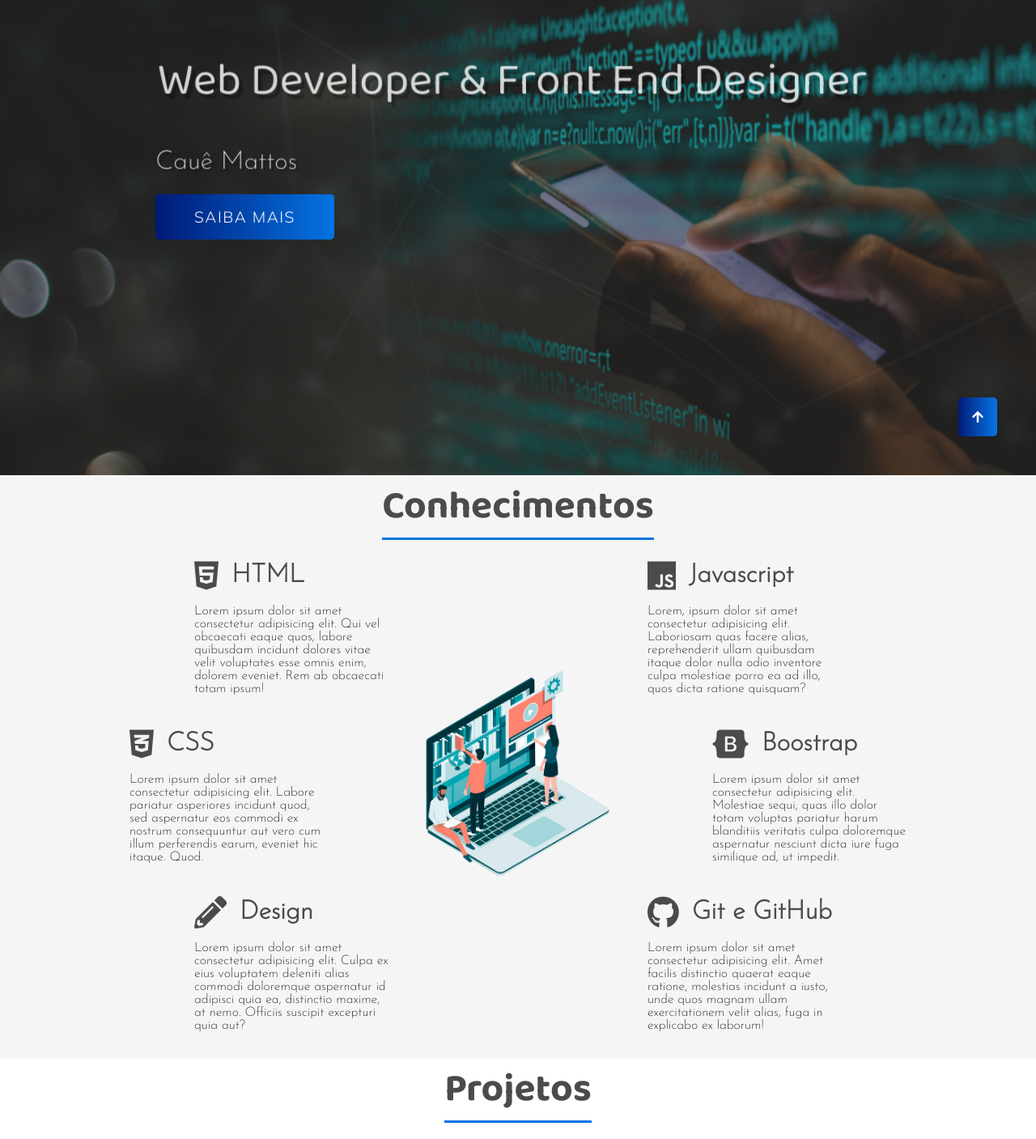
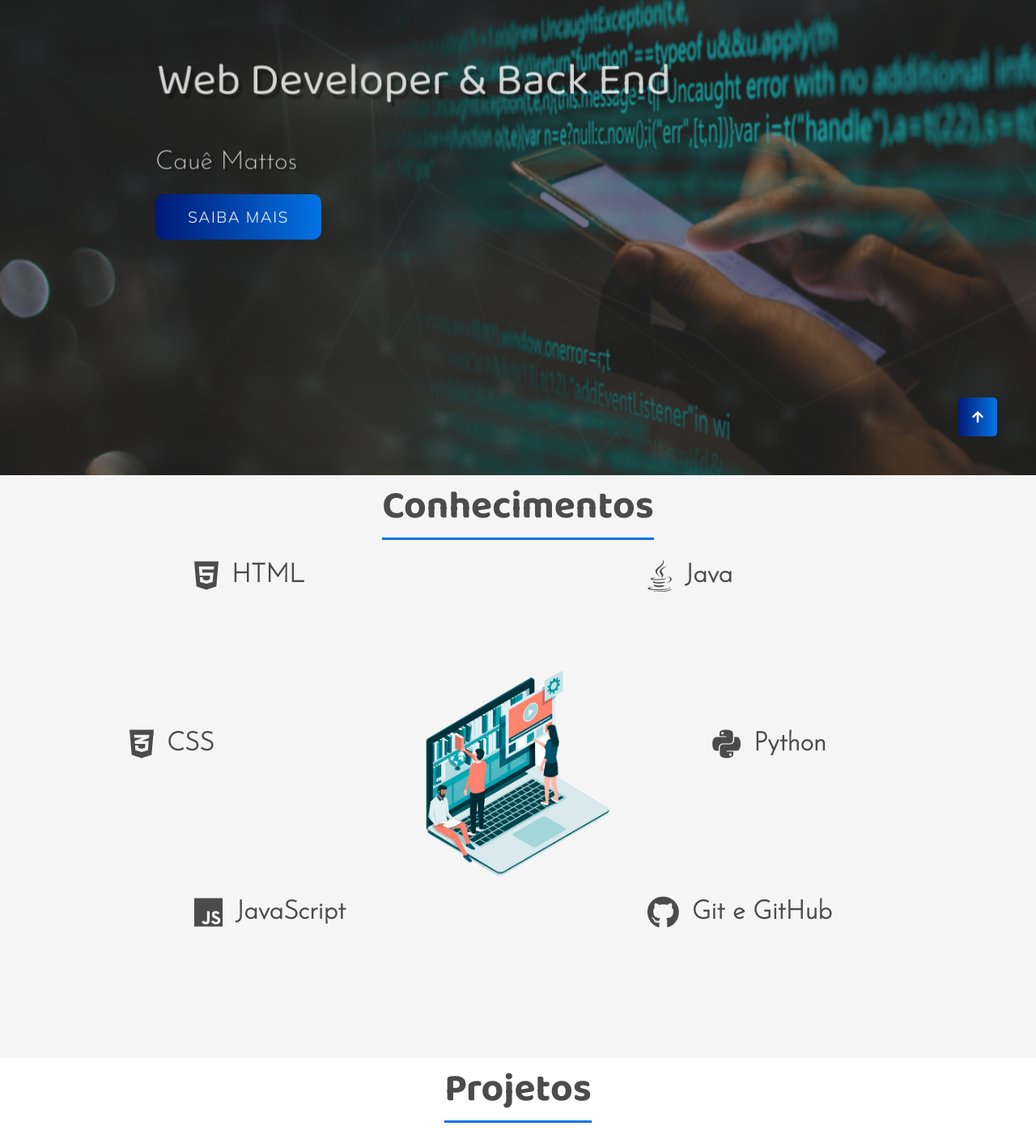
Before and after one commit to SrMattosCaue/Portfolio, a plain HTML site: page index.html in a window 1280 px wide. Shown: the part 213-1620 px from the top of the page at 81% size. Drawn offline with Linux system fonts and the light colour scheme.

Commit message:
Atualização

```diff
--- a/index.html
+++ b/index.html
@@ -26,9 +26,9 @@
                 <img src="imagem/principal.jpeg" alt="">
             </div>
             <div class="banner">
-                <h1>Web Developer & Front End Designer</h1>
+                <h1>Web Developer & Back End</h1>
                 <p>Cauê Mattos</p>
-                <button>Saiba Mais</button>
+                <button id="botao">Saiba Mais</button>
             </div>
         </header>
 
@@ -41,9 +41,9 @@
                 </ul>
             </nav>
             <div class="social-media">
-                <a href="#"><i class="fab fa-github-alt"></i></a>
-                <a href="#"><i class="fab fa-twitter"></i></a>
-                <a href="#"><i class="fab fa-linkedin"></i></a>
+                <a href="https://github.com/SrMattosCaue" target="_blank"><i class="fab fa-github-alt"></i></a>
+                <a href="https://twitter.com/Sr_MattosCaue" target="_blank"><i class="fab fa-twitter"></i></a>
+                <a href="www.linkedin.com/in/caue-mattos" target="_blank"><i class="fab fa-linkedin"></i></a>
             </div>
         </aside>
 
@@ -58,7 +58,7 @@
                   <h3>HTML</h3>
                 </div>
                 <div class="conhecimento-text">
-                  <p>Lorem ipsum dolor sit amet consectetur adipisicing elit. Qui vel obcaecati eaque quos, labore quibusdam incidunt dolores vitae velit voluptates esse omnis enim, dolorem eveniet. Rem ab obcaecati totam ipsum!</p>
+                  <p></p>
                 </div>
               </div>
               <div class="conhecimento">
@@ -67,35 +67,34 @@
                   <h3>CSS</h3>
                 </div>
                 <div class="conhecimento-text">
-                  <p>Lorem ipsum dolor sit amet consectetur adipisicing elit. Labore pariatur asperiores incidunt quod, sed aspernatur eos commodi ex nostrum consequuntur aut vero cum illum perferendis earum, eveniet hic itaque. Quod.</p>
-                </div>
-              </div>
-              <div class="conhecimento">
-                <div class="conhecimento-header">
-                  <i class="fas fa-pencil-alt"></i>
-                  <h3>Design</h3>
-                </div>
-                <div class="conhecimento-text">
-                  <p>Lorem ipsum dolor sit amet consectetur adipisicing elit. Culpa ex eius voluptatem deleniti alias commodi doloremque aspernatur id adipisci quia ea, distinctio maxime, at nemo. Officiis suscipit excepturi quia aut?</p>
+                  <p></p>
                 </div>
               </div>
               <div class="conhecimento">
                 <div class="conhecimento-header">
                   <i class="fab fa-js"></i>
-                  <h3>Javascript</h3>
+                  <h3>JavaScript</h3>
                 </div>
                 <div class="conhecimento-text">
-                  <p>Lorem, ipsum dolor sit amet consectetur adipisicing elit. Laboriosam quas facere alias, reprehenderit ullam quibusdam itaque dolor nulla odio inventore culpa molestiae porro ea ad illo, quos dicta ratione quisquam?
-                  </p>
+                  <p></p>
                 </div>
               </div>
               <div class="conhecimento">
                 <div class="conhecimento-header">
-                  <i class="fab fa-bootstrap"></i>
-                  <h3>Boostrap</h3>
+                  <i class="fab fa-java"></i>
+                  <h3>Java</h3>
                 </div>
                 <div class="conhecimento-text">
-                  <p>Lorem ipsum dolor sit amet consectetur adipisicing elit. Molestiae sequi, quas illo dolor totam voluptas pariatur harum blanditiis veritatis culpa doloremque aspernatur nesciunt dicta iure fuga similique ad, ut impedit.</p>
+                  <p></p>
+                </div>
+              </div>
+              <div class="conhecimento">
+                <div class="conhecimento-header">
+                  <i class="fab fa-python"></i>
+                  <h3>Python</h3>
+                </div>
+                <div class="conhecimento-text">
+                  <p></p>
                 </div>
               </div>
               <div class="conhecimento">
@@ -104,7 +103,7 @@
                   <h3>Git e GitHub</h3>
                 </div>
                 <div class="conhecimento-text">
-                  <p>Lorem ipsum dolor sit amet consectetur adipisicing elit. Amet facilis distinctio quaerat eaque ratione, molestias incidunt a iusto, unde quos magnam ullam exercitationem velit alias, fuga in explicabo ex laborum!</p>
+                  <p></p>
                 </div>
               </div>
               <div class="conhecimentos-img-wrapper">
@@ -156,13 +155,13 @@
           <footer>
             <div class="footer-content">
               <p>
-                Copyright &copy; 2021, ETECIA DS - Todos os direitos reservados
+                &copy; 2021, ETECIA DS - Todos os direitos reservados
               </p>
               <div class="social-list">
                 <ul>
-                  <li></li><a href=""><i class="fab fa-instagram"></i></a></li>
-                  <li><a href=""><i class="fab fa-twitter"></i></a></li>
-                  <li><a href=""><i class="fab fa-linkedin"></i></a></li>
+                  <li></li><a href="https://www.instagram.com/sr_mattoscaue/"target="_blank"><i class="fab fa-instagram"></i></a></li>
+                  <li><a href="https://twitter.com/Sr_MattosCaue"target="_blank"><i class="fab fa-twitter"></i></a></li>
+                  <li><a href="https://www.linkedin.com/in/caue-mattos"target="_blank"><i class="fab fa-linkedin"></i></a></li>
                 </ul>
                 </div>
           </footer>
--- a/script.js
+++ b/script.js
@@ -1,3 +1,6 @@
 document.querySelector(".hamburguer").addEventListener("click", () =>
     document.querySelector(".container").classList.toggle("show-menu")
 );
+
+document.querySelector(".banner").addEventListener("click", () =>
+    document.querySelector(".container").classList.toggle("show-menu"));
--- a/style.css
+++ b/style.css
@@ -156,9 +156,9 @@ header{
     background: #0575E6;  /* fallback for old browsers */
     background: -webkit-linear-gradient(to right, #021B79, #0575E6);  /* Chrome 10-25, Safari 5.1-6 */
     background: linear-gradient(to right, #021B79, #0575E6); /* W3C, IE 10+/ Edge, Firefox 16+, Chrome 26+, Opera 12+, Safari 7+ */
-    padding: 1rem 3rem;
+    padding: 1rem 2.5rem;
     border: none;
-    border-radius: 5px;
+    border-radius: 10px;
     cursor: pointer;
     opacity: 0;
     animation: moveBanner 1s 0.9 forwards;
```
